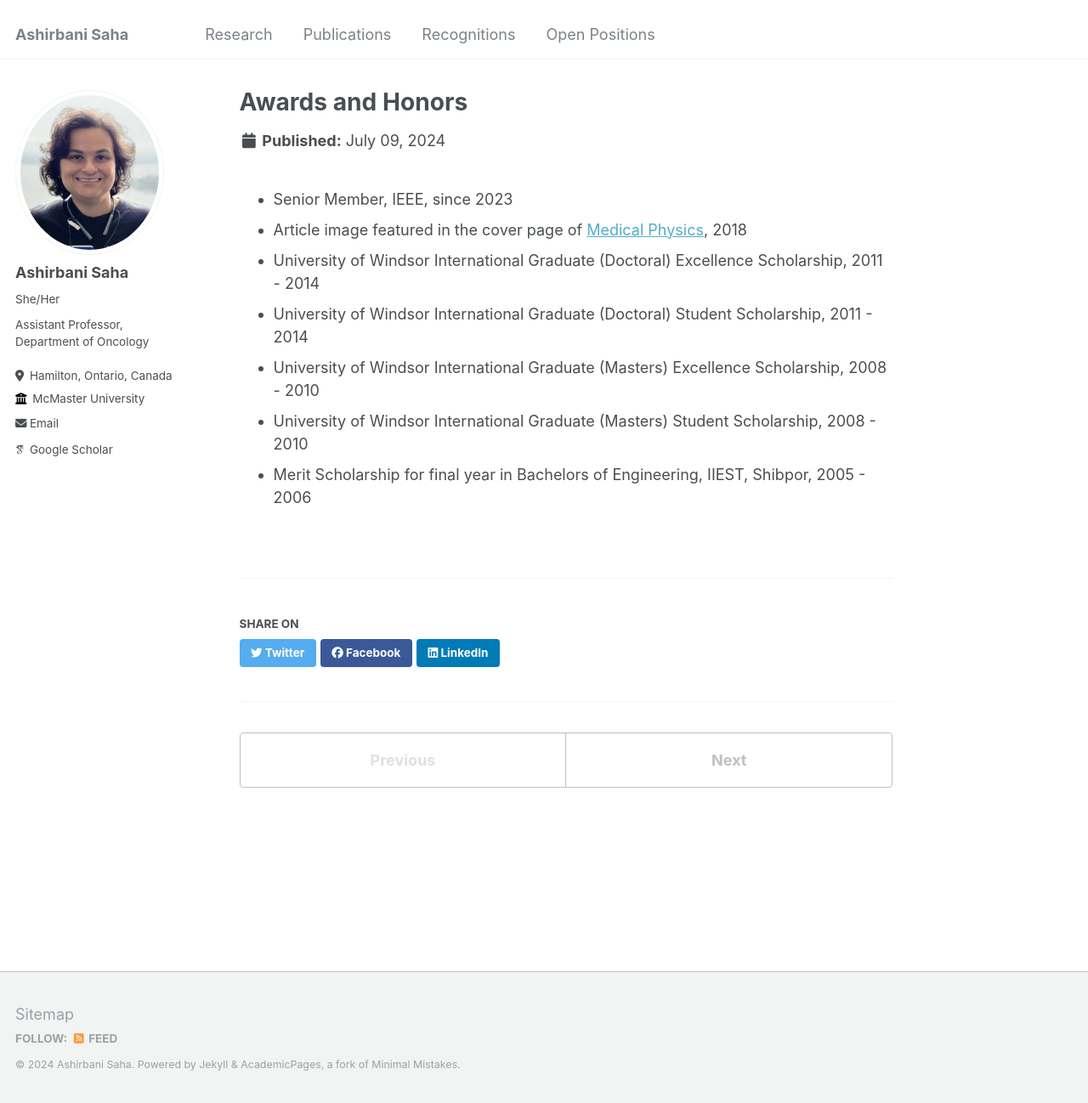
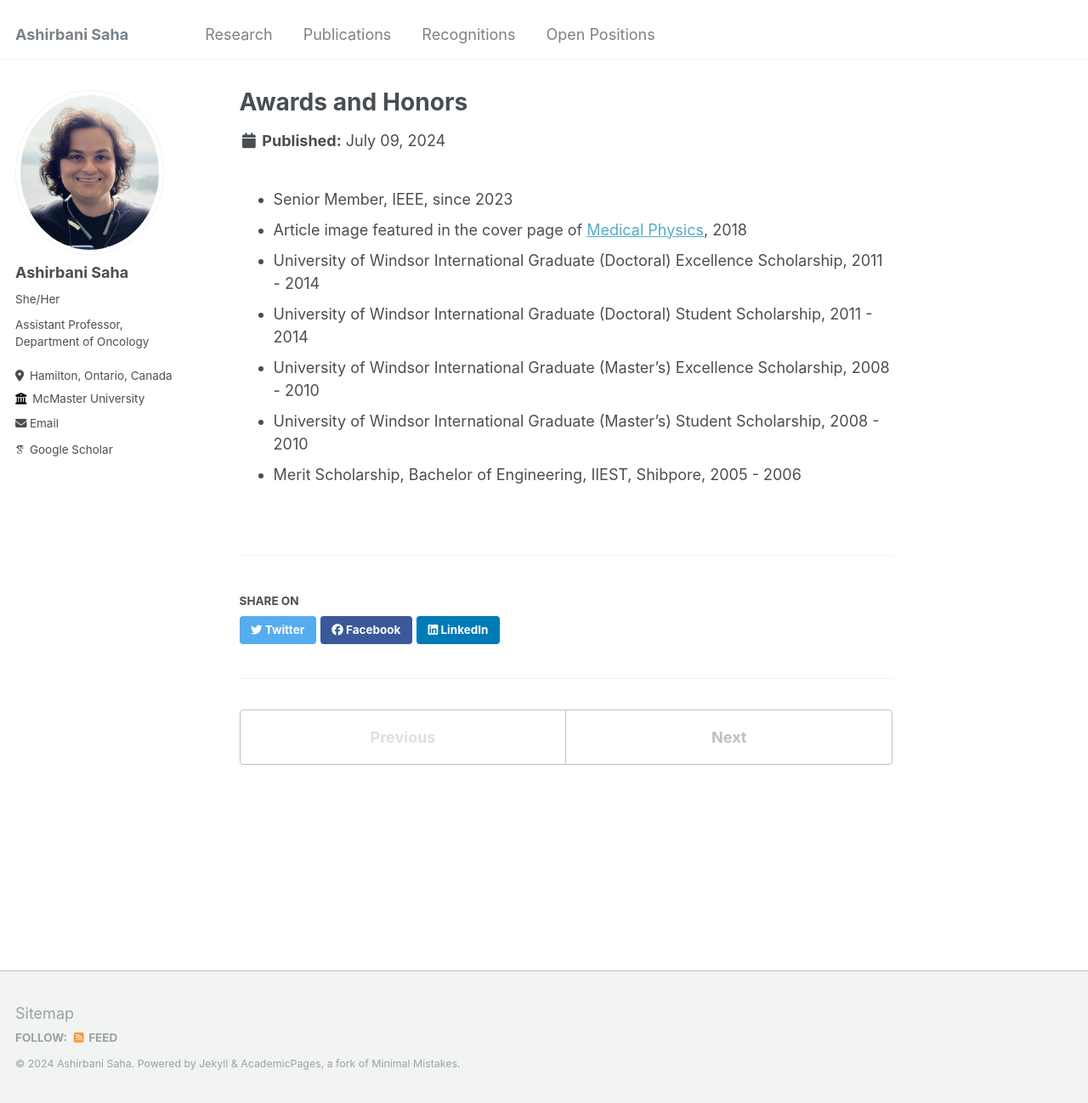
Before and after one commit to asrepo2019/ashirbanisaha, a Jekyll site: the page built from _portfolio/portfolio-1.md, in a window 1280 px wide and 1298 px high. Shown: the whole window at 85% size. Built offline with Jekyll 4.4.1, drawn with Linux system fonts in a browser that asks for light colours; some web fonts are replaced.

Commit message:
Update portfolio-1.md

```diff
--- a/_portfolio/portfolio-1.md
+++ b/_portfolio/portfolio-1.md
@@ -5,6 +5,6 @@ title: "Awards and Honors"
 * Article image featured in the cover page of [Medical Physics](https://aapm.onlinelibrary.wiley.com/toc/24734209/2018/45/3), 2018
 * University of Windsor International Graduate (Doctoral) Excellence Scholarship, 2011 - 2014
 * University of Windsor International Graduate (Doctoral) Student Scholarship, 2011 - 2014
-* University of Windsor International Graduate (Masters) Excellence Scholarship, 2008 - 2010
-* University of Windsor International Graduate (Masters) Student Scholarship, 2008 - 2010
-* Merit Scholarship for final year in Bachelors of Engineering, IIEST, Shibpor, 2005 - 2006
+* University of Windsor International Graduate (Master's) Excellence Scholarship, 2008 - 2010
+* University of Windsor International Graduate (Master's) Student Scholarship, 2008 - 2010
+* Merit Scholarship, Bachelor of Engineering, IIEST, Shibpore, 2005 - 2006
```
